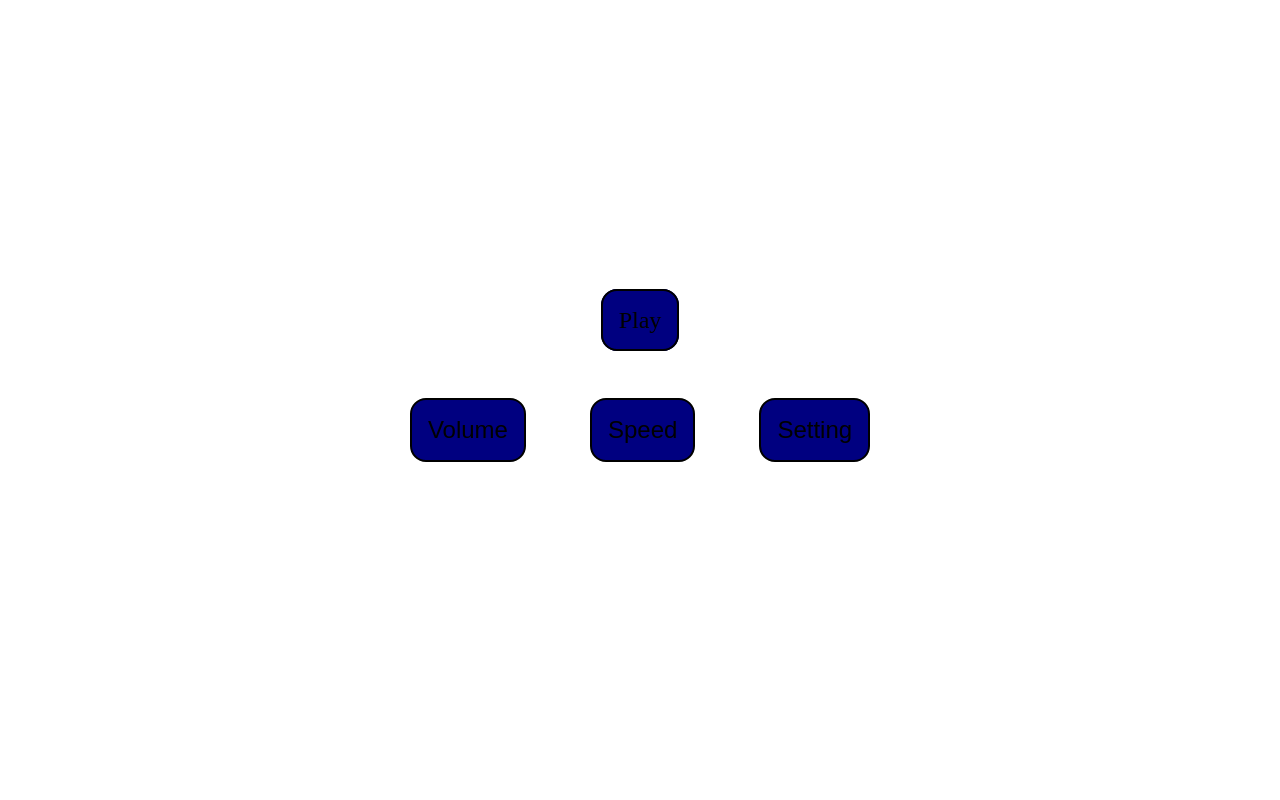
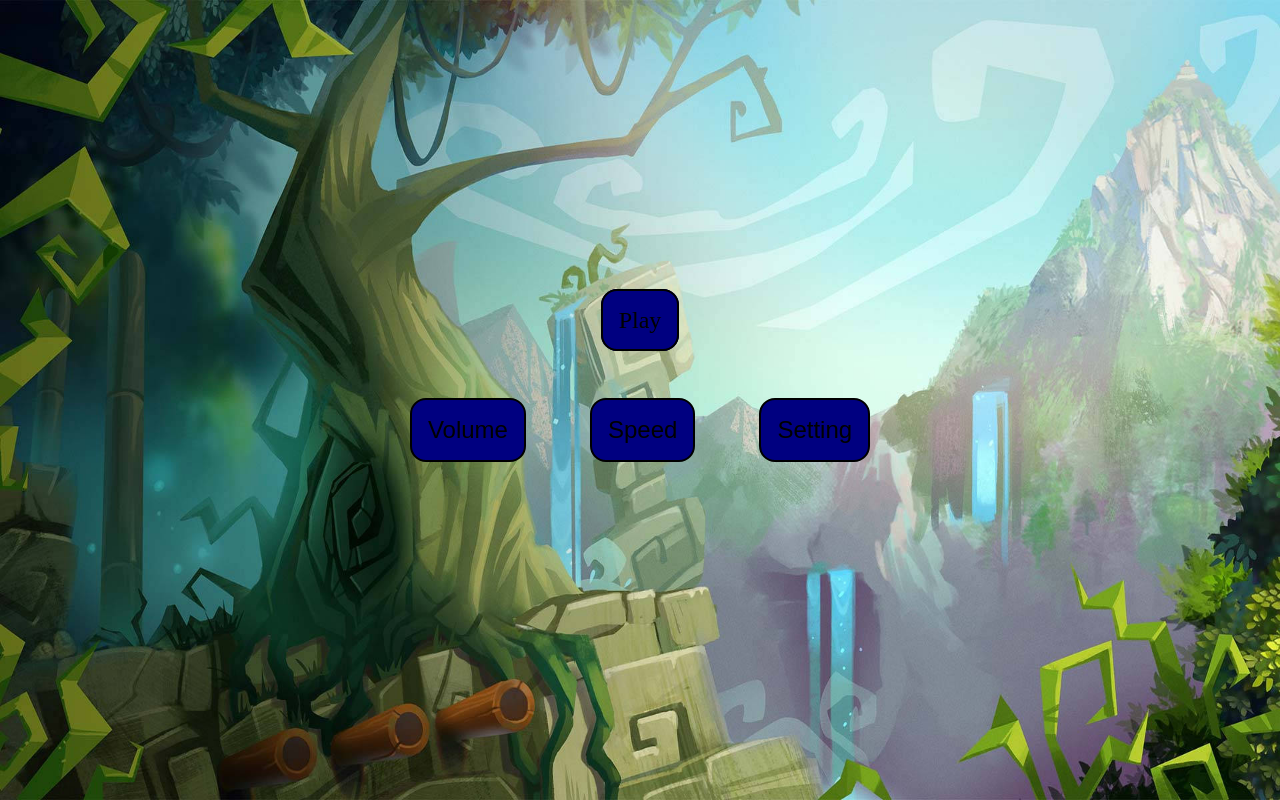
Before and after one commit to CK5314/Snake-Game, a plain HTML site: page index.html in a window 1280 px wide. Drawn offline with Linux system fonts and the light colour scheme; the site is published under a folder, as on GitHub Pages, so addresses that start at the root find nothing.

Commit message:
Update style.css

```diff
--- a/style.css
+++ b/style.css
@@ -101,7 +101,7 @@
 
 .front_page
     {
-        background-image: url(/image/snake-game-landscape-jo62cmzftq0wei66.jpg);
+        background-image: url(image/snake-game-landscape-jo62cmzftq0wei66.jpg);
         background-repeat: no-repeat;
         height:100vh;
         width: 100vw;
```
